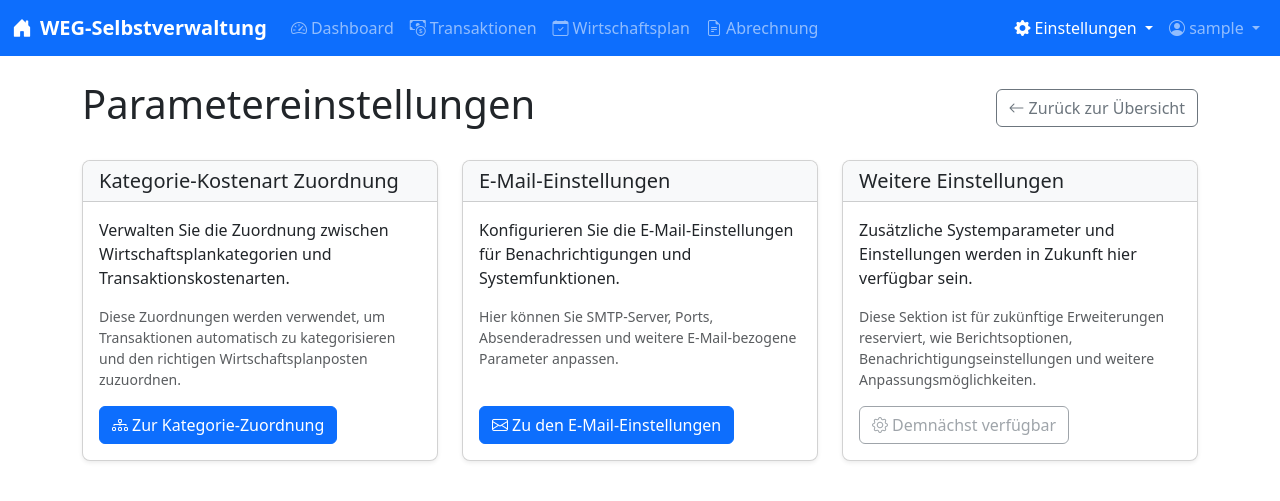
After one commit to fholzi8/Eigentuemer-selbstverwaltung-public, a Flask app: page /settings/parameter-settings in a window 1280 px wide. The commit adds this page. Shown: the top 501 px of the page. Run offline with Flask 3, Linux system fonts and the light colour scheme; a user stored in the database is signed in; tables that the repository leaves empty hold one stand-in row (values such as "Sample post"); parts of the project's set-up code (start-up, migrations or seed data) failed here and were passed over; some libraries are stand-ins or nearby versions.

Commit message:
Erweiterung um Parameter-Intro

```diff
--- a/routes/settings.py
+++ b/routes/settings.py
@@ -785,3 +785,10 @@ def email_settings():
         email_configs=email_configs,
         active_tab='email_settings'
     )
+
+@settings_bp.route('/parameter-settings')
+@login_required
+@admin_required
+def parameter_settings():
+    """Zeigt die Übersicht der Parametereinstellungen an"""
+    return render_template('settings/parameter_settings.html')
--- a/templates/layout.html
+++ b/templates/layout.html
@@ -100,7 +100,7 @@
                                 </a>
                             </li>
                             <li>
-                                <a class="dropdown-item" href="{{ url_for('settings.kategorie_mapping') }}">
+                                <a class="dropdown-item" href="{{ url_for('settings.parameter_settings') }}">
                                     <i class="bi bi-diagram-3"></i> Parametereinstellungen
                                 </a>
                             </li>
--- /dev/null
+++ b/templates/settings/parameter_settings.html
@@ -0,0 +1,71 @@
+{% extends "layout.html" %}
+
+{% block title %}- Parametereinstellungen{% endblock %}
+
+{% block content %}
+<div class="d-flex justify-content-between align-items-center mb-4">
+    <h1>Parametereinstellungen</h1>
+    <a href="{{ url_for('settings.index') }}" class="btn btn-outline-secondary">
+        <i class="bi bi-arrow-left me-1"></i>Zurück zur Übersicht
+    </a>
+</div>
+
+<div class="row row-cols-1 row-cols-md-3 g-4">
+    <!-- Box 1: Kategorie-Mapping -->
+    <div class="col">
+        <div class="card h-100">
+            <div class="card-header bg-light">
+                <h5 class="mb-0">Kategorie-Kostenart Zuordnung</h5>
+            </div>
+            <div class="card-body d-flex flex-column">
+                <p>Verwalten Sie die Zuordnung zwischen Wirtschaftsplankategorien und Transaktionskostenarten.</p>
+                <p class="text-muted small">Diese Zuordnungen werden verwendet, um Transaktionen automatisch zu
+                    kategorisieren und den richtigen Wirtschaftsplanposten zuzuordnen.</p>
+                <div class="mt-auto">
+                    <a href="{{ url_for('settings.kategorie_mapping') }}" class="btn btn-primary">
+                        <i class="bi bi-diagram-3 me-1"></i>Zur Kategorie-Zuordnung
+                    </a>
+                </div>
+            </div>
+        </div>
+    </div>
+
+    <!-- Box 2: E-Mail-Einstellungen -->
+    <div class="col">
+        <div class="card h-100">
+            <div class="card-header bg-light">
+                <h5 class="mb-0">E-Mail-Einstellungen</h5>
+            </div>
+            <div class="card-body d-flex flex-column">
+                <p>Konfigurieren Sie die E-Mail-Einstellungen für Benachrichtigungen und Systemfunktionen.</p>
+                <p class="text-muted small">Hier können Sie SMTP-Server, Ports, Absenderadressen und weitere
+                    E-Mail-bezogene Parameter anpassen.</p>
+                <div class="mt-auto">
+                    <a href="{{ url_for('settings.email_settings') }}" class="btn btn-primary">
+                        <i class="bi bi-envelope me-1"></i>Zu den E-Mail-Einstellungen
+                    </a>
+                </div>
+            </div>
+        </div>
+    </div>
+
+    <!-- Box 3: Zukünftige Einstellungen -->
+    <div class="col">
+        <div class="card h-100">
+            <div class="card-header bg-light">
+                <h5 class="mb-0">Weitere Einstellungen</h5>
+            </div>
+            <div class="card-body d-flex flex-column">
+                <p>Zusätzliche Systemparameter und Einstellungen werden in Zukunft hier verfügbar sein.</p>
+                <p class="text-muted small">Diese Sektion ist für zukünftige Erweiterungen reserviert, wie
+                    Berichtsoptionen, Benachrichtigungseinstellungen und weitere Anpassungsmöglichkeiten.</p>
+                <div class="mt-auto">
+                    <button class="btn btn-outline-secondary" disabled>
+                        <i class="bi bi-gear me-1"></i>Demnächst verfügbar
+                    </button>
+                </div>
+            </div>
+        </div>
+    </div>
+</div>
+{% endblock %}
```
Also changed, not shown: templates/settings/index.html (+8 -8 lines), weg_abrechnung.db.
